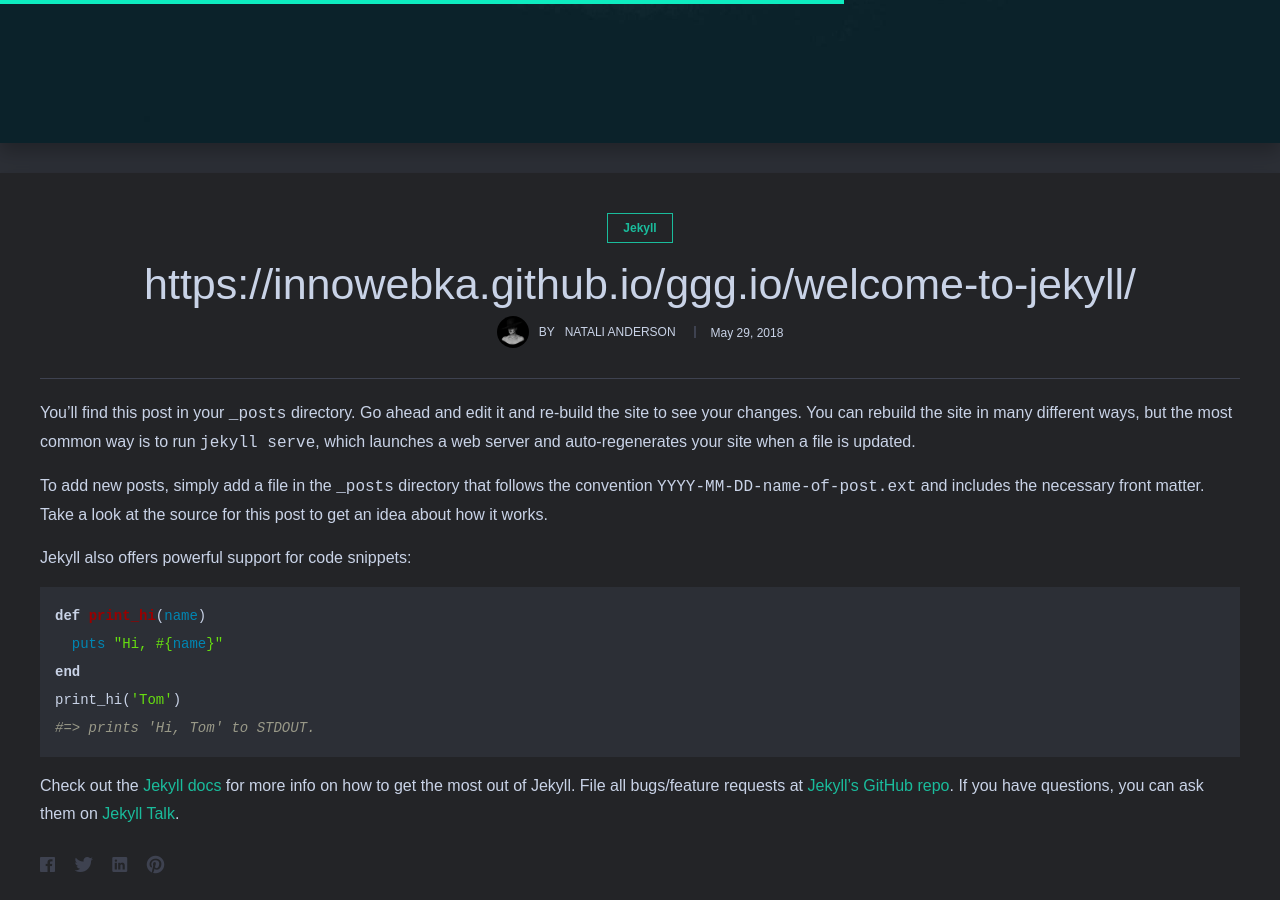
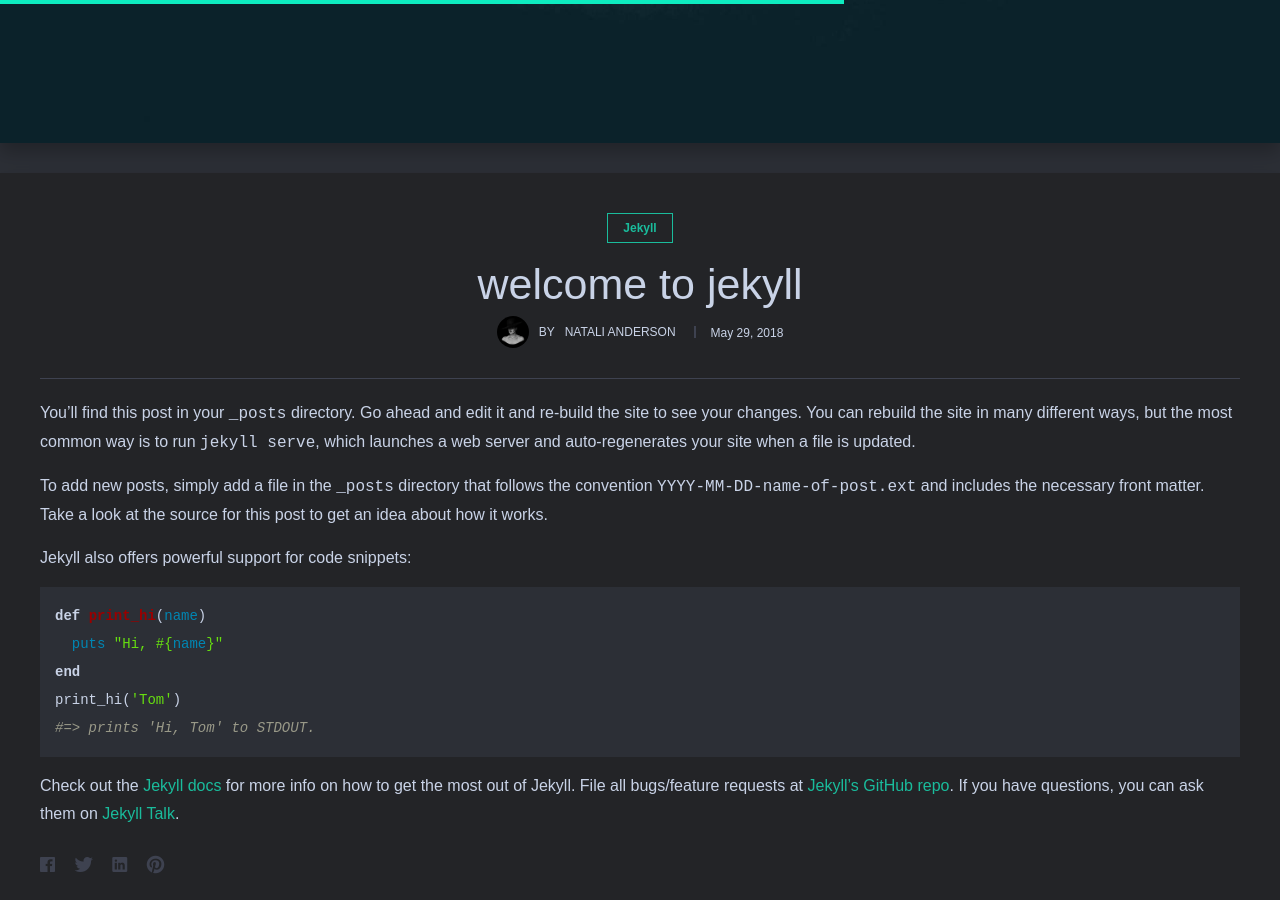
Before and after one commit to innowebka/34, a Jekyll site: the page built from _posts/2018-05-29-welcome-to-jekyll.markdown, in a window 1280 px wide and 900 px high, scrolled down 607 px. Built offline with Jekyll 4.4.1, drawn with Linux system fonts in a browser that asks for light colours; nearby versions of some CDN libraries; library files that are not in the unit come from our copies; comment, search, counter and statistics services are not loaded; some of the changed lines change nothing that is shown.

Commit message:
Update 2018-05-29-welcome-to-jekyll.markdown

```diff
--- a/_posts/2018-05-29-welcome-to-jekyll.markdown
+++ b/_posts/2018-05-29-welcome-to-jekyll.markdown
@@ -1,6 +1,6 @@
 ---
 layout: post
-title:  https://innowebka.github.io/ggg.io/welcome-to-jekyll/
+title:  welcome to jekyll
 date:   2018-05-29 18:05:55 +0300
 image:  11.jpg
 tags:   [Jekyll]
```
